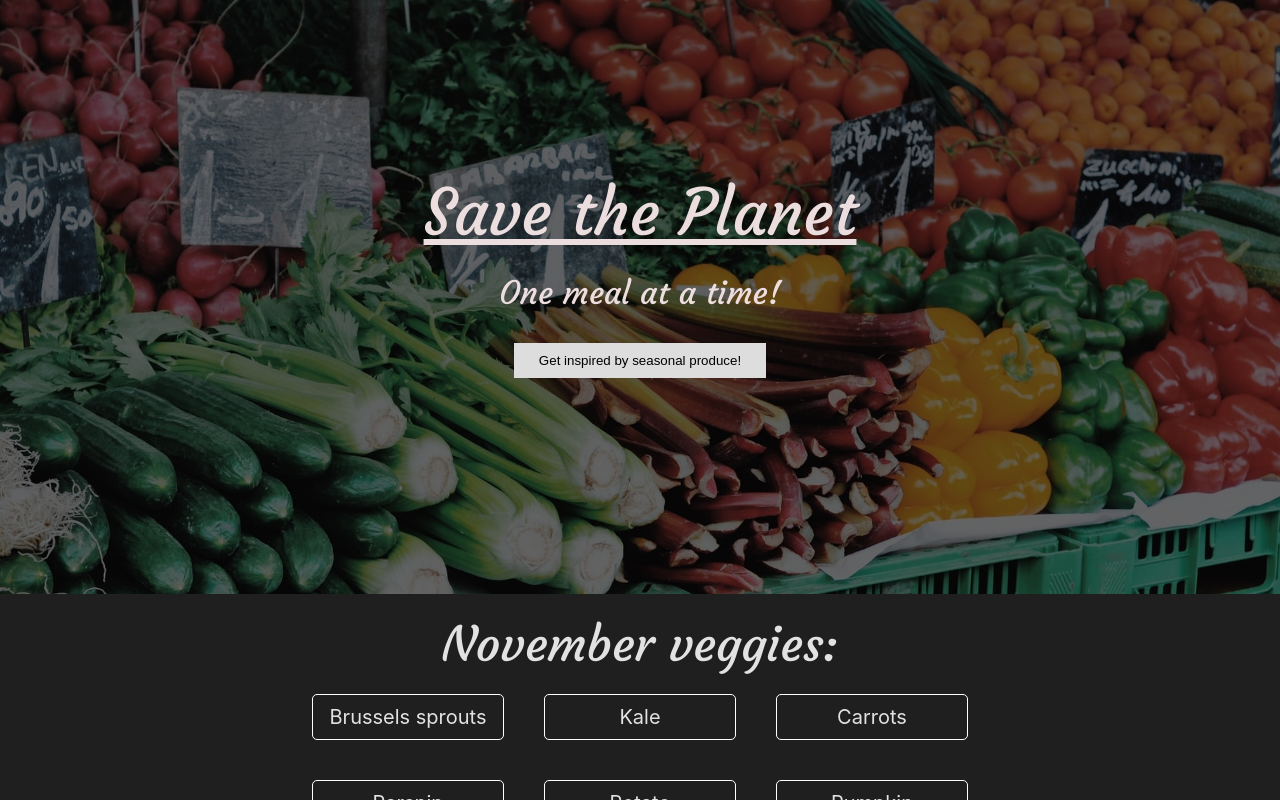
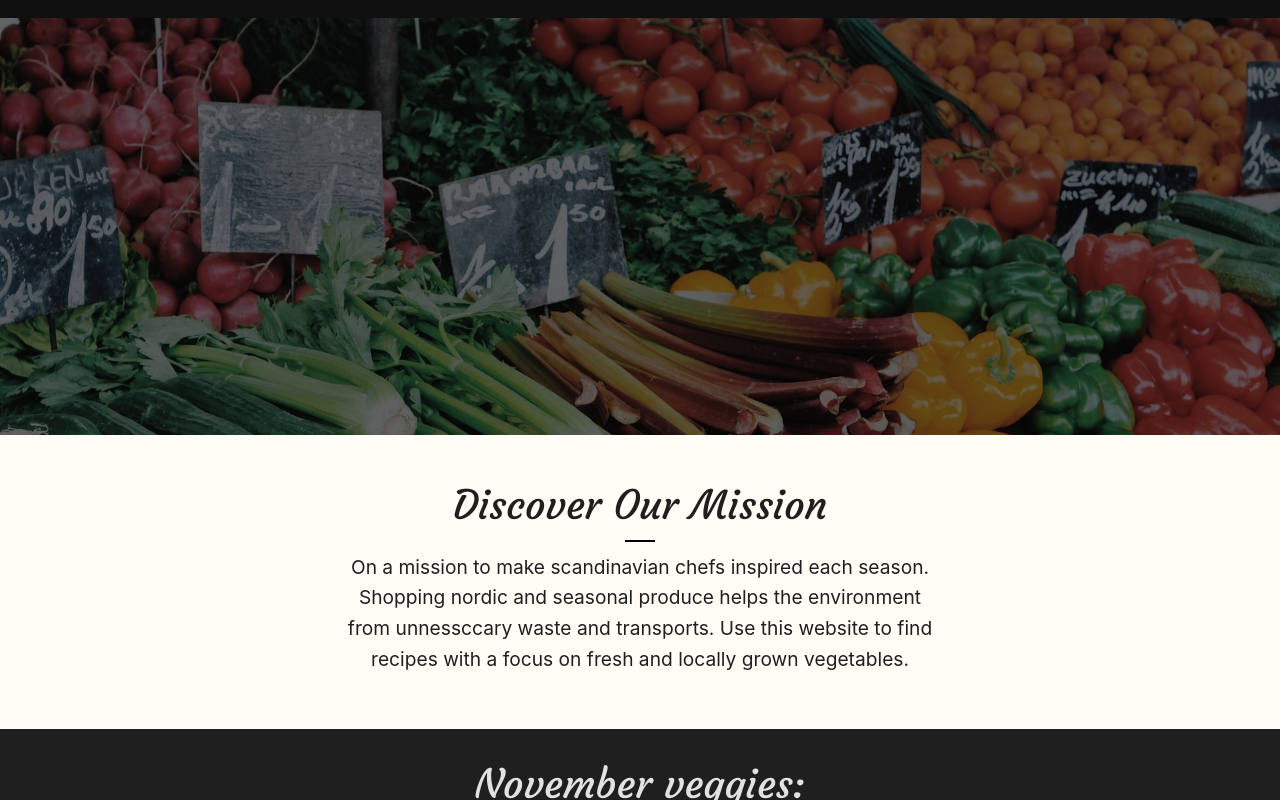
Before and after one commit to Joakim-Andersson/Seasonal-produce, a React (Create React App) app in the folder client/: page /food in a window 1280 px wide. Built offline with nearby package versions, Linux system fonts and the light colour scheme.

Commit message:
need to work on header image and text

```diff
--- a/client/src/App.css
+++ b/client/src/App.css
@@ -1,6 +1,5 @@
 @import url('https://fonts.googleapis.com/css2?family=Roboto&display=swap');
 @import url('https://fonts.googleapis.com/css2?family=Courgette&display=swap');
-
 html {
   box-sizing: border-box;
   scroll-behavior: smooth;
@@ -32,11 +31,21 @@ body {
   color: rgb(23, 23, 23);
 }
 
+#root {
+  background-color: #1f1f1f;
+  display: flex;
+  flex-direction: column;
+  align-items: center;
+  justify-content: center;
+  color: rgb(226, 226, 226);
+  overflow-y: scroll;
+}
+
 /* Navbar */
 
 .navbar {
-  position: fixed;
-  background-color: black;
+  background-color: #1f1f1f;
+  position: sticky;
   display: flex;
   overflow: hidden;
   width: 100%;
@@ -44,6 +53,7 @@ body {
   flex-direction: row;
   align-items: center;
   justify-content: center;
+  z-index: 999;
 }
 
 .navbar ul {
@@ -57,7 +67,9 @@ body {
 
 .navbar li a {
   text-decoration: none;
-  color: #F5E2DB;
+  font-size: 1em;
+  font-weight: 800;
+  color: rgb(236, 222, 222);
   text-transform: uppercase;
 }
 
@@ -66,24 +78,30 @@ body {
 }
 
 /* The hero image */
+
+.hero {
+  height: 1000px;
+}
+
 .hero-image {
   background-image: linear-gradient(rgba(0.5, 0.5, 0.5, 0.5), rgba(0, 0, 0, 0.5)), url("./unsplash.jpg");
-width: 100%;
-height: 70%;
-background-position: center center;
   background-repeat: no-repeat;
-background-size: cover;
   background-attachment: fixed;
-position: relative;
+  background-position: center;
+  background-size: 100%;
+  height: 100%;
+  display: flex;
+  flex-direction: row;
+  align-items: center;
+  justify-content: center;
 }
 
 .hero-text {
+  left: 50%;
+  height: 50%;
   text-align: center;
-  position: relative;
-  top: 50%;
-  left: 50%;
   transform: translate(-50%, -50%);
-  color: rgb(236, 222, 222);
+  color: rgb(255, 253, 246);
 }
 
 .hero-text h1 {
@@ -92,10 +110,12 @@ position: relative;
   text-decoration: underline;
   margin: 20px;
 }
+
 .hero-text h4 {
   font-family: 'Courgette', cursive;
   font-size: 2em;
 }
+
 .hero-text p {
   font-size: 2em;
 }
@@ -106,7 +126,7 @@ position: relative;
   display: inline-block;
   padding: 10px 25px;
   color: black;
-  background-color: #ddd;
+  background-color: rgb(255, 253, 246);
   text-align: center;
   cursor: pointer;
   margin: 30px;
@@ -117,29 +137,74 @@ position: relative;
   color: white;
 }
 
-#root {
-  background-color: #1f1f1f;
+/*Story*/
+
+.Story {
+  background-color: rgb(255, 253, 246);
+  padding: 45px;
   display: flex;
   flex-direction: column;
   align-items: center;
-  justify-content: center;
-  color: rgb(226, 226, 226);
-  overflow-y: scroll;
+}
+
+.StoryH3 {
+  font-size: 2.5em;
+  font-family: 'Courgette', cursive;
+  color: #1f1f1f;
+  display: block;
+}
+
+.StoryH3:after {
+  content: '';
+  display: block;
+  margin-left: auto;
+  margin-right: auto;
+  margin-top: 10px;
+  border-top: 2px solid black;
+  left: 50%;
+  bottom: 0;
+  width: 30px;
+  height: 0px;
+}
+
+.Story p {
+  padding: 10px;
+  font-size: 1.2em;
+  color: #1f1f1f;
+  max-width: 50%;
+  text-align: center;
+  line-height: 1.6;
 }
 
 /* Monthheader */
+
 .month-name {
-font-size: 3em;
-margin-top: 20px;
+  font-size: 2.5em;
   font-family: 'Courgette', cursive;
+  display: block;
+}
+
+.month-name::after {
+  content: '';
+  display: block;
+  margin-left: auto;
+  margin-right: auto;
+  margin-top: 10px;
+  border-top: 2px solid rgb(243, 243, 243);
+  left: 50%;
+  bottom: 0;
+  width: 30px;
+  height: 0px;
 }
 
 /* Vegetable list */
+
 .main-veggielist {
   display: flex;
   justify-content: center;
   align-items: center;
   flex-direction: column;
+  padding: 30px 0px 30px 0px;
 }
 
 .monthFood {
@@ -150,8 +215,7 @@ font-family: 'Courgette', cursive;
   flex-wrap: wrap;
   font-size: 20px;
   width: 60%;
-  padding-bottom: 30px;
-
+  padding: 20px 0px 30px 0px;
 }
 
 .list-monthFood {
@@ -161,10 +225,11 @@ font-family: 'Courgette', cursive;
   justify-content: center;
   margin: 20px;
   border-radius: 5px;
+  min-width: 150px;
   height: 25%;
   width: 25%;
   cursor: pointer;
-  border: solid 1px white;
+  border: solid 1px rgb(236, 222, 222);
   padding: 10px;
   box-sizing: border-box;
 }
@@ -174,9 +239,10 @@ font-family: 'Courgette', cursive;
   background-color: rgb(226, 226, 226);
 }
 
-/* Fotoer */
+/* Footer */
+
 .footer {
-  font-size: 1em;
+  font-size: 1.5em;
   margin: 20px;
   margin-bottom: 40px;
   display: flex;
@@ -194,7 +260,8 @@ font-family: 'Courgette', cursive;
   align-items: flex-end;
   padding-bottom: 20px;
 }
-.arrow{
+
+.arrow {
   width: 60px;
   height: 60px;
 }
@@ -205,12 +272,13 @@ height: 60px;
   padding: 20px;
 }
 
-.recipe-header{
-  font-size: 3em;
+.recipe-header {
+  font-size: 2.5em;
   color: #1f1f1f;
   margin-top: 10px;
   font-family: 'Courgette', cursive;
 }
+
 .no-recipes {
   font-size: 1.5em;
   color: rgb(245, 236, 236);
@@ -242,8 +310,8 @@ height: 60px;
   transition: transform 0.8s;
   transform-style: preserve-3d;
 }
-.flip-card .inner .front,
-.flip-card .inner .back {
+
+.flip-card .inner .front, .flip-card .inner .back {
   position: absolute;
   width: 100%;
   height: 100%;
@@ -261,6 +329,7 @@ height: 60px;
 .flip-card .inner .back {
   transform: rotateY(180deg);
 }
+
 .flip-card:hover .inner {
   transform: rotateY(180deg);
 }
@@ -303,11 +372,13 @@ height: 60px;
   font-family: 'Courgette', cursive;
   font-size: 3em;
 }
+
 .about h3 {
   font-family: 'Courgette', cursive;
   font-size: 2em;
   margin: 10px;
 }
+
 .about p {
   font-size: 18px;
   margin: 20px;
--- a/client/src/App.js
+++ b/client/src/App.js
@@ -9,6 +9,7 @@ import Footer from './component/Footer';
 import Navbar from './component/Navbar';
 import Main from './component/Main';
 import About from './component/About';
+import Story from './component/Story';
 
 const veggiePerMonth = [
   { "id": 0, "month": "January", "veggies": ["Brussels sprouts", "Kale", "Yellow onion", "artichoke", "Carrots", "Parsnip", "Potato. Celeriac", "Black radish", "Beetroot", "Red cabbage", "Black root", "Cabbage"] },
@@ -50,6 +51,7 @@ function App() {
         <Switch>
           <Route path="/food">
             <Header />
+            <Story />
             <Main foodNow={foodNow} nowMonth={nowMonth} />
           </Route>
           <Route exact path="/About">
--- a/client/src/component/Header.js
+++ b/client/src/component/Header.js
@@ -2,12 +2,14 @@ import React from 'react'
 
 function Header() {
     return (
-        <section className="hero-image">
+        <section className="hero">
+            <div className="hero-image">
                 <div className="hero-text">
                     <h1>Save the Planet</h1>
                     <h4>One meal at a time!</h4>
                     <button>Get inspired by seasonal produce!</button>
                 </div>
+            </div>
         </section>
     )
 }
--- a/client/src/component/Main.js
+++ b/client/src/component/Main.js
@@ -17,7 +17,7 @@ function Main({ foodNow, nowMonth }) {
         setClickedVeggie(search);
     }
 
-    console.log(searchState, "nun ska den va tom")
+    console.log(searchState, "nu ska den va tom")
     return (
         <div className="main-veggielist">
             <h3 className="month-name" >{nowMonth} veggies:</h3>
--- /dev/null
+++ b/client/src/component/Story.js
@@ -0,0 +1,16 @@
+import React from 'react'
+
+function Story() {
+    return (
+        <section className="Story">
+            <h3 className="StoryH3" >Discover Our Mission</h3>
+            <p>
+            On a mission to make scandinavian chefs inspired each season.
+            Shopping nordic and seasonal produce helps the environment from unnessccary waste and transports.
+            Use this website to find recipes with a focus on fresh and locally grown vegetables.
+            </p>
+        </section>
+    )
+}
+
+export default Story
```
Also changed, not shown: 1 other file (tests, documents, lock files or other folders). Lines whose indentation alone changed are shown as unchanged.
